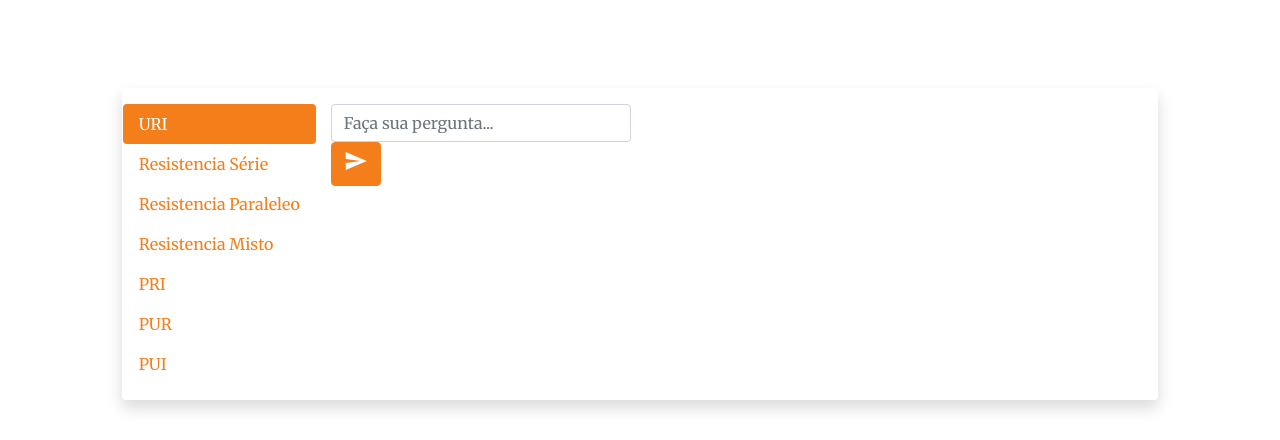
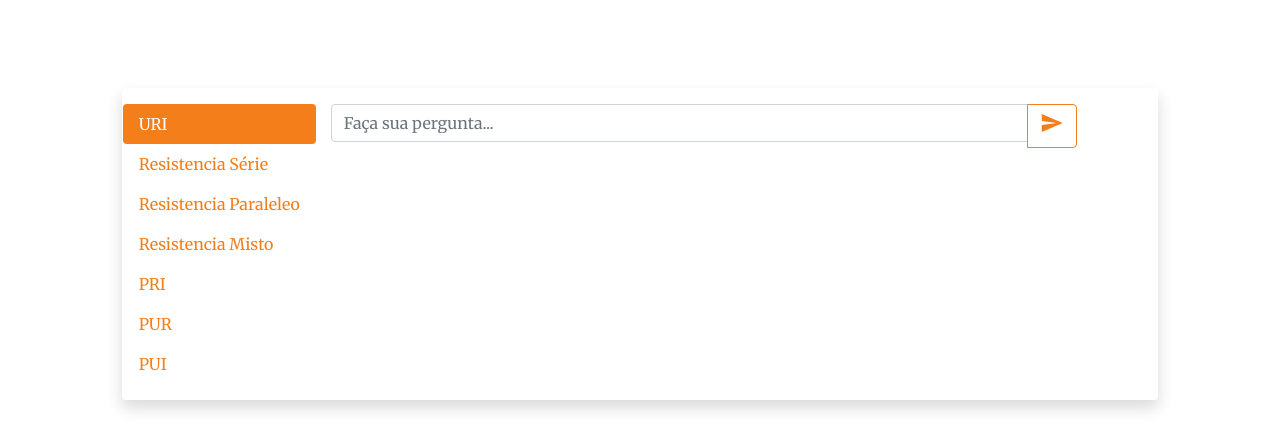
Before and after one commit to andreluiz2431/ppi3ano, a PHP site: page /creative/forum.php in a window 1280 px wide. Shown: the part 72-512 px from the top of the page. Run offline with PHP 8.4, Linux system fonts and the light colour scheme.

Commit message:
estilo forum

```diff
--- a/creative/forum.php
+++ b/creative/forum.php
@@ -77,18 +77,18 @@
                                 <div class="tab-content" id="v-pills-tabContent">
                                     <div class="tab-pane fade show active" id="v-pills-home" role="tabpanel" aria-labelledby="v-pills-home-tab">
                                         <form method="post" action="forum.php">
-                                            <div style="width: 300px">
-                                                <input type="text" name="postagem" placeholder="Faça sua pergunta..." class="form-control" title="Postagem">
+                                            <div class="input-group mb-3">
+                                                <input type="text" name="postagem" placeholder="Faça sua pergunta..." class="form-control" title="Postagem" placeholder="Recipient's username" aria-label="Recipient's username" aria-describedby="button-addon2">
+                                                <div class="input-group-append">
+                                                    <button class="btn btn-outline-primary" type="button" id="button-addon2"><i class="material-icons">
+                                                        send
+                                                        </i></button>
+                                                </div>
+                                            </div>
+                                        </form>
+                                    </div>
                                 </div>
 
-                                           <button type="submit" class="btn btn-primary">
-                                               <i class="material-icons">
-                                                send
-                                            </i>
-
-                                           </button>
-                                        </form>
-                                    </div>
 
                                 <div class="tab-pane fade" id="v-pills-profile" role="tabpanel" aria-labelledby="v-pills-profile-tab">...</div>
 
```
Lines whose indentation alone changed are shown as unchanged.
